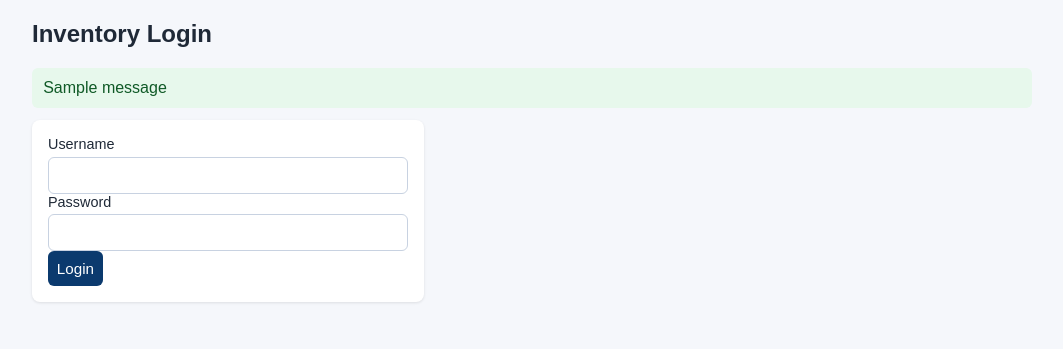
After one commit to Naureen39/inventory_system, a Flask app: page /login in a window 1280 px wide. The commit adds this page. Shown: the top 349 px of the page, without its empty margins (108-1171 px from the left). Run offline with Flask 3, Linux system fonts and the light colour scheme; one stand-in notice (Sample message) is shown.

Commit message:
Add app-level login protection

```diff
--- a/app/templates/base.html
+++ b/app/templates/base.html
@@ -15,6 +15,7 @@
       <a href="{{ url_for('purchase') }}">Purchases</a>
       <a href="{{ url_for('sale') }}">Sales</a>
       <a href="{{ url_for('summary') }}">Daily Summary</a>
+      <a href="{{ url_for('logout') }}">Logout</a>
     </nav>
   </header>
 
--- /dev/null
+++ b/app/templates/login.html
@@ -0,0 +1,27 @@
+<!doctype html>
+<html lang="en">
+<head>
+  <meta charset="UTF-8">
+  <meta name="viewport" content="width=device-width, initial-scale=1.0">
+  <title>Login - Inventory MVP</title>
+  <link rel="stylesheet" href="{{ url_for('static', filename='styles.css') }}">
+</head>
+<body>
+  <main>
+    <h2>Inventory Login</h2>
+    {% with messages = get_flashed_messages(with_categories=true) %}
+      {% if messages %}
+        {% for category, msg in messages %}
+          <div class="flash {{ category }}">{{ msg }}</div>
+        {% endfor %}
+      {% endif %}
+    {% endwith %}
+
+    <form method="post" class="card" style="max-width: 360px;">
+      <label>Username <input name="username" required></label>
+      <label>Password <input name="password" type="password" required></label>
+      <button type="submit">Login</button>
+    </form>
+  </main>
+</body>
+</html>
--- a/server.py
+++ b/server.py
@@ -4,13 +4,25 @@ from datetime import date, datetime
 import sqlite3
 from pathlib import Path
 
-from flask import Flask, g, redirect, render_template, request, url_for, flash
+from flask import Flask, g, redirect, render_template, request, url_for, flash, session
 
 BASE_DIR = Path(__file__).resolve().parent
 DB_PATH = BASE_DIR / "inventory.db"
 
 app = Flask(__name__, template_folder="app/templates", static_folder="app/static")
-app.secret_key = "dev-secret-change-me"
+app.secret_key = os.getenv("SECRET_KEY", "dev-secret-change-me")
+APP_USERNAME = os.getenv("APP_USERNAME", "shopadmin")
+APP_PASSWORD = os.getenv("APP_PASSWORD", "shop12345")
+
+
+@app.before_request
+def require_login():
+    allowed = {"login", "static"}
+    if request.endpoint in allowed:
+        return
+    if session.get("logged_in"):
+        return
+    return redirect(url_for("login"))
 
 
 def get_db():
@@ -100,6 +112,28 @@ def parse_non_negative_float(value, field_name):
 @app.route("/")
 def index():
     return redirect(url_for("stock"))
+
+
+@app.route("/login", methods=["GET", "POST"])
+def login():
+    if request.method == "POST":
+        username = request.form.get("username", "").strip()
+        password = request.form.get("password", "")
+
+        if username == APP_USERNAME and password == APP_PASSWORD:
+            session["logged_in"] = True
+            return redirect(url_for("stock"))
+
+        flash("Invalid username or password.", "error")
+
+    return render_template("login.html")
+
+
+@app.route("/logout")
+def logout():
+    session.clear()
+    flash("Logged out.", "success")
+    return redirect(url_for("login"))
 
 
 @app.route("/products", methods=["GET", "POST"])
```
